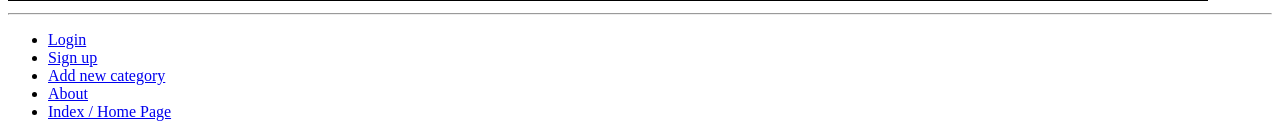
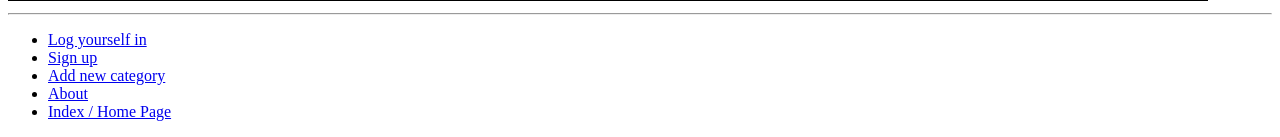
Before and after one commit to becheru/Rango, a Django app: page /tango/about in a window 1280 px wide. Shown: the part 991-1128 px from the top of the page. Run offline with Django 3.2, Linux system fonts and the light colour scheme; data comes from the database, SQL or seed files in the repository.

Commit message:
Change namespace of login

```diff
--- a/rango/tango/urls.py
+++ b/rango/tango/urls.py
@@ -11,5 +11,5 @@ urlpatterns =[
     url(r'^add_category/$', views.add_category, name = 'add_category'),
     url(r'^category/(?P<category_name_slug>[\w\-]+)/add_page/$', views.add_page, name='add_page'),
     url(r'^register/$', views.register, name = 'register'),
-    url(r'^login/$', views.user_login, name = 'login'),
+    url(r'^log_user_in/$', views.log_user_in, name = 'log_user_in'),
 ]
--- a/rango/tango/views.py
+++ b/rango/tango/views.py
@@ -93,7 +93,7 @@ def register(request):
 
     return render(request, "tango/register.html", {"user_form": user_form, "profile_form": profile_form, 'registered': registered})
 
-def user_login(request):
+def log_user_in(request):
     if request.method == "POST":
         username = request.POST.get("username")
         password = request.POST.get("password")
@@ -108,4 +108,4 @@ def user_login(request):
             print("Invalid login details: {0} {1}".format(username, password))
             return HttpResponse("Invalid login details supplied")
     else:
-        return render(request, "tango/login.html", {})
+        return render(request, "tango/log_user_in.html", {})
--- a/rango/templates/tango/base.html
+++ b/rango/templates/tango/base.html
@@ -30,8 +30,8 @@
                 <div>
                         <ul>
                                 <li>
-                                        <a href = "{% url 'tango:login' %}">
-                                                Login
+                                        <a href = "{% url 'tango:log_user_in' %}">
+                                                Log yourself in
                                         </a>
                                 </li>
                                 <li>
--- a/rango/templates/tango/login.html
+++ b/rango/templates/tango/log_user_in.html
@@ -9,7 +9,7 @@
         <h2>
                 Login to Tango
         </h2>
-        <form id="login_form" method="post" action = "{% url 'login' %}">
+        <form id="login_form" method="post" action = "{% url 'log_user_in' %}">
                 {% csrf_token %}
                 Username :
                 <input type="text" name="username" value="" size="50" />
```
